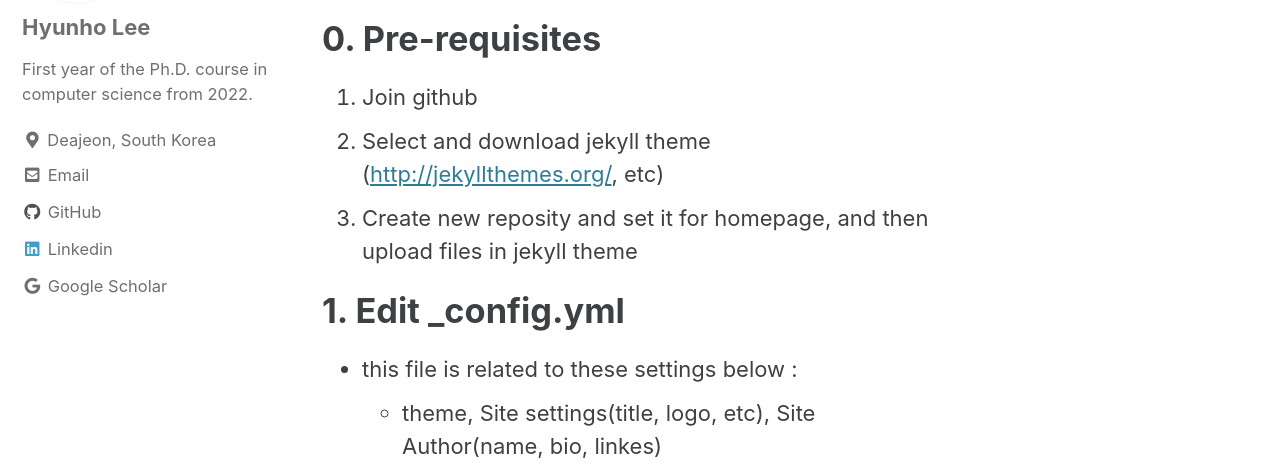
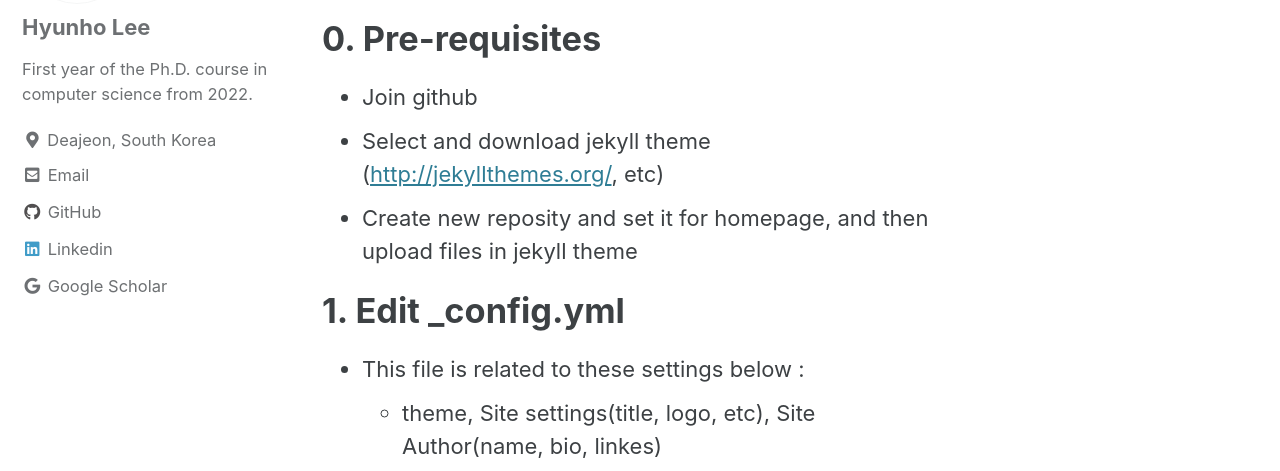
Before and after one commit to hyunholee26/old_webpage, a Jekyll site: the page built from _posts/2022-02-06-Skim-the-surface-of-building-own-blog-using-jekyll-and-github.md, in a window 1280 px wide and 1286 px high. Shown: the part 217-688 px from the top of the window. Built offline with Jekyll 4.4.1, drawn with Linux system fonts in a browser that asks for light colours; cached includes are drawn as plain includes; some of the changed lines change nothing that is shown.

Commit message:
Update 2022-02-06-Skim-the-surface-of-building-own-blog-using-jekyll-and-github.md

```diff
--- a/_posts/2022-02-06-Skim-the-surface-of-building-own-blog-using-jekyll-and-github.md
+++ b/_posts/2022-02-06-Skim-the-surface-of-building-own-blog-using-jekyll-and-github.md
@@ -1,8 +1,8 @@
 # 0. Pre-requisites
- 1. Join github
- 2. Select and download jekyll theme ([http://jekyllthemes.org/](http://jekyllthemes.org/), etc)
- 3. Create new reposity and set it for homepage, and then upload files in jekyll theme
+ - Join github
+ - Select and download jekyll theme ([http://jekyllthemes.org/](http://jekyllthemes.org/), etc)
+ - Create new reposity and set it for homepage, and then upload files in jekyll theme
 
 # 1. Edit _config.yml
- - this file is related to these settings below :
+ - This file is related to these settings below :
    * theme, Site settings(title, logo, etc), Site Author(name, bio, linkes)
```
